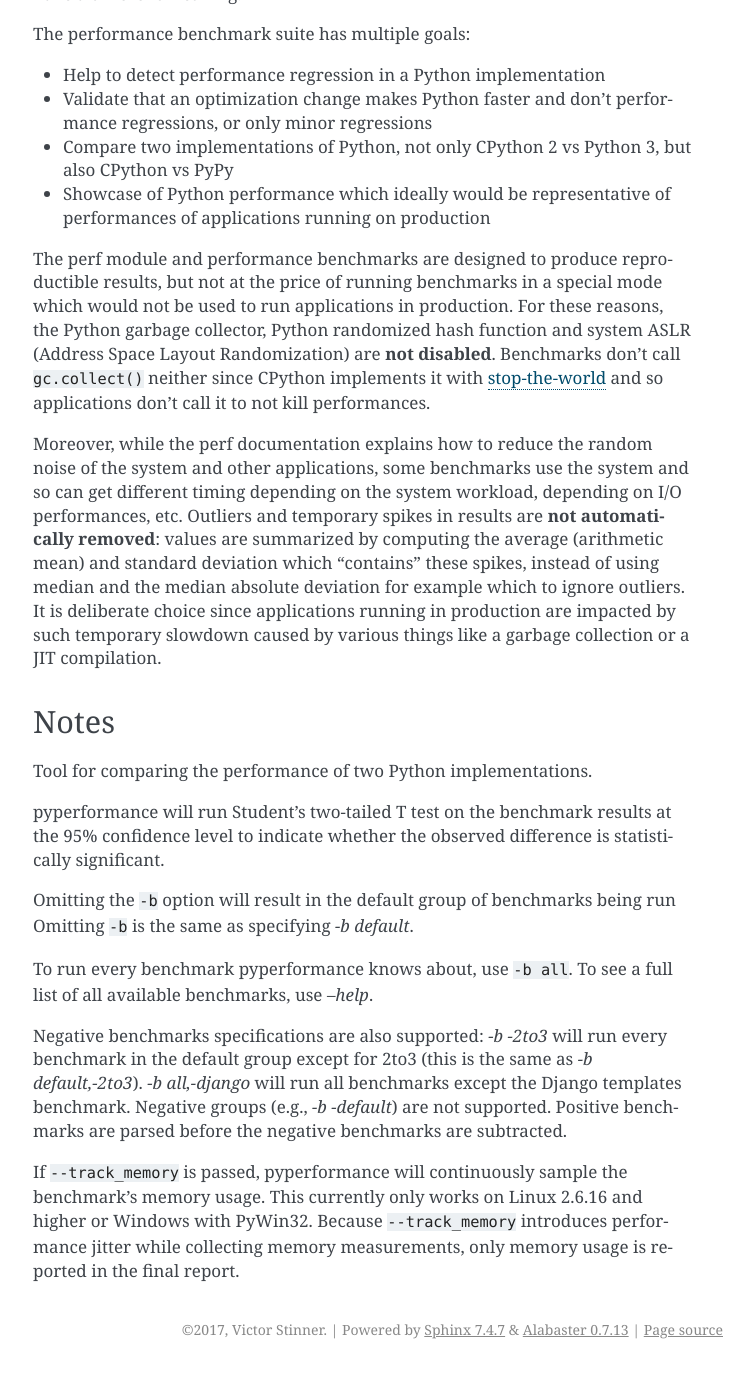
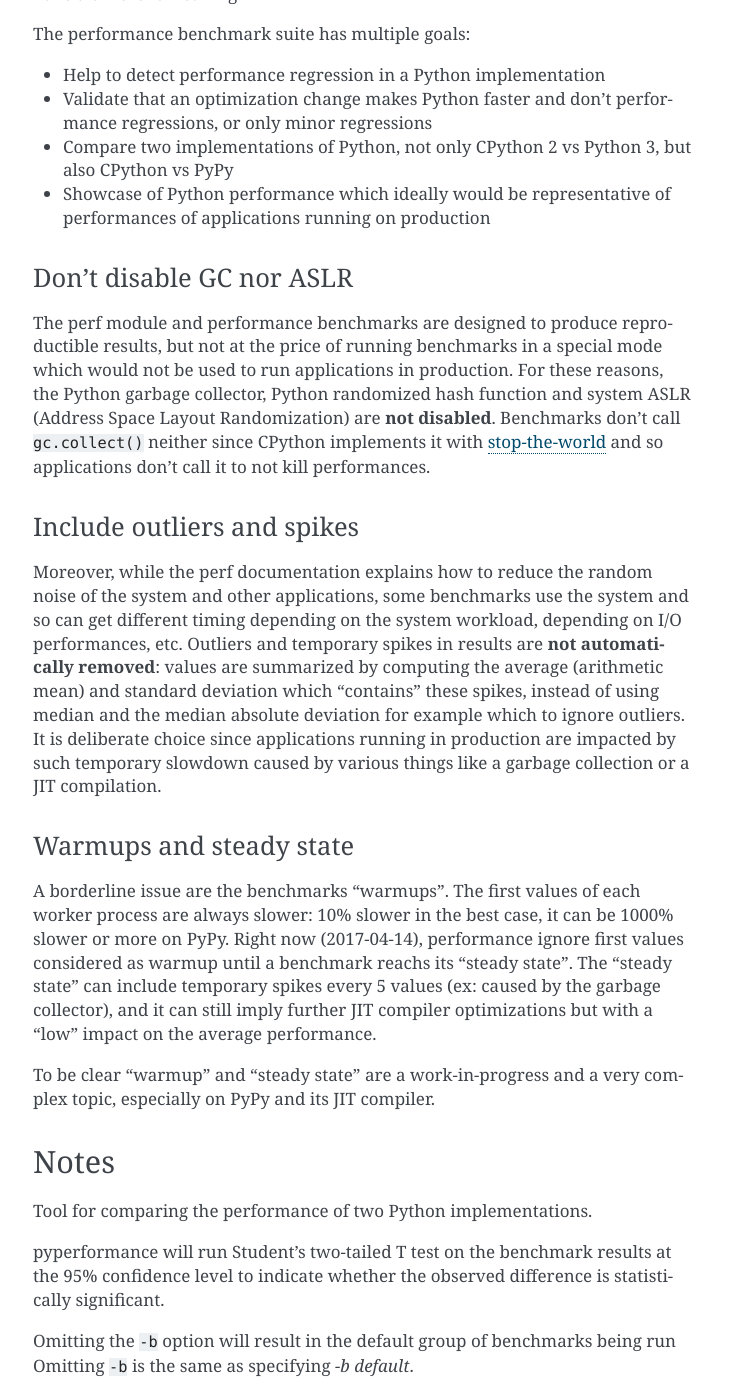
Before and after one commit to python/pyperformance, a Sphinx documentation site: the page built from doc/usage.rst, in a window 1280 px wide and 1400 px high, scrolled down 6283 px. Shown: the whole window, without its empty margins (387-1141 px from the left). Built offline with Sphinx 7.4.7, drawn with Linux system fonts in a browser that asks for light colours; before the commit the page ends 7652 px from its top, so only the background shows below that; some of the changed text lies outside the part shown.

Commit message:
doc: goal

```diff
--- a/doc/usage.rst
+++ b/doc/usage.rst
@@ -297,6 +297,9 @@ The performance benchmark suite has multiple goals:
 * Showcase of Python performance which ideally would be representative
   of performances of applications running on production
 
+Don't disable GC nor ASLR
+-------------------------
+
 The perf module and performance benchmarks are designed to produce
 reproductible results, but not at the price of running benchmarks in a special
 mode which would not be used to run applications in production. For these
@@ -306,6 +309,9 @@ Benchmarks don't call ``gc.collect()`` neither since CPython implements it with
 `stop-the-world
 <https://en.wikipedia.org/wiki/Tracing_garbage_collection#Stop-the-world_vs._incremental_vs._concurrent>`_
 and so applications don't call it to not kill performances.
+
+Include outliers and spikes
+---------------------------
 
 Moreover, while the perf documentation explains how to reduce the random noise
 of the system and other applications, some benchmarks use the system and so can
@@ -317,6 +323,20 @@ of using median and the median absolute deviation for example which to ignore
 outliers. It is deliberate choice since applications running in production are
 impacted by such temporary slowdown caused by various things like a garbage
 collection or a JIT compilation.
+
+Warmups and steady state
+------------------------
+
+A borderline issue are the benchmarks "warmups". The first values of each
+worker process are always slower: 10% slower in the best case, it can be 1000%
+slower or more on PyPy. Right now (2017-04-14), performance ignore first values
+considered as warmup until a benchmark reachs its "steady state". The "steady
+state" can include temporary spikes every 5 values (ex: caused by the garbage
+collector), and it can still imply further JIT compiler optimizations but with
+a "low" impact on the average performance.
+
+To be clear "warmup" and "steady state" are a work-in-progress and a very
+complex topic, especially on PyPy and its JIT compiler.
 
 
 Notes
```
